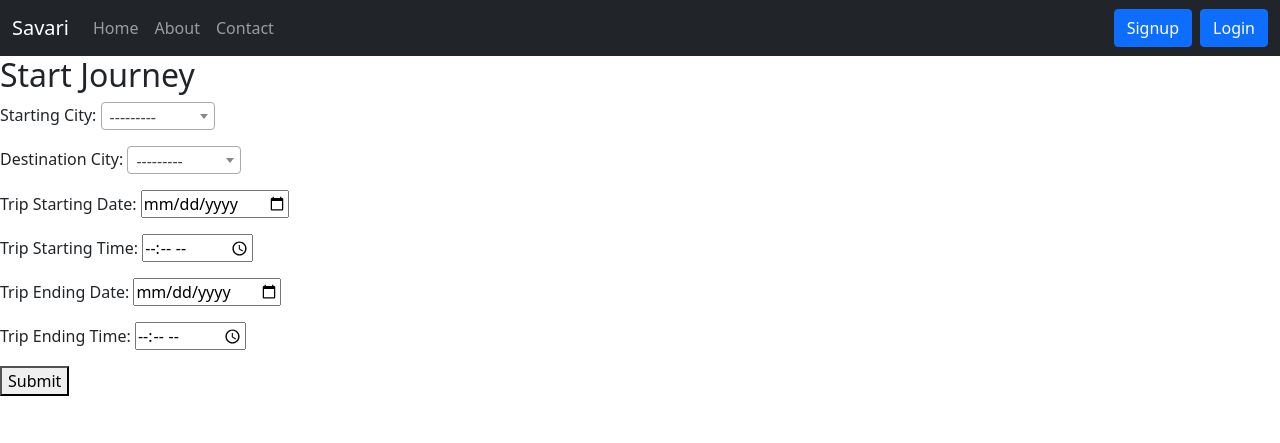
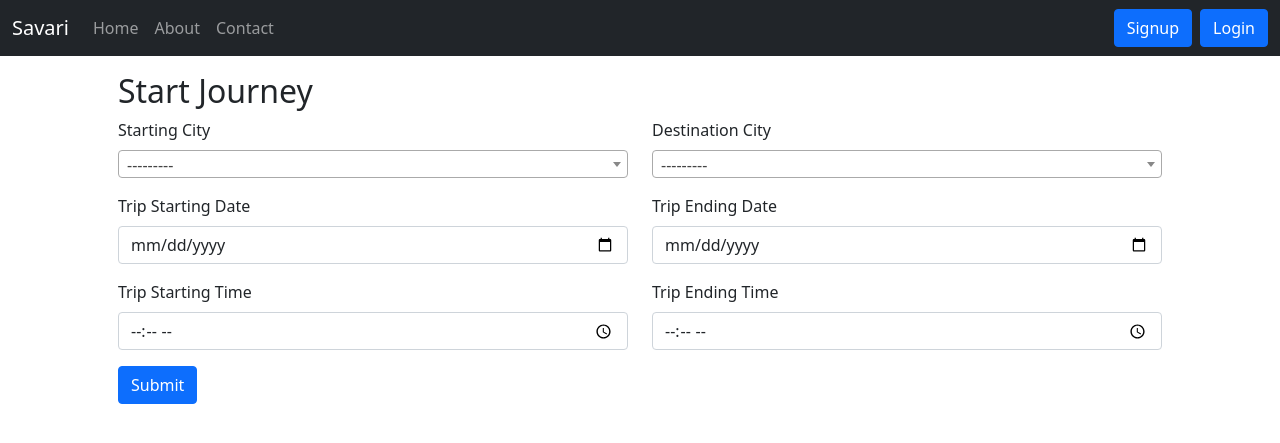
Before and after one commit to HrujulThumar22/Savari, a Django app: page /driver/start/ in a window 1280 px wide. Shown: the top 443 px of the page. Run offline with Django 3.2, Linux system fonts and the light colour scheme; data comes from the database, SQL or seed files in the repository; some libraries are stand-ins or nearby versions.

Commit message:
Add Bootstrap to start journey form

```diff
--- a/driver/forms.py
+++ b/driver/forms.py
@@ -3,6 +3,10 @@ from .models import DriverTrip
 from city.models import City
 
 class TripCreationForm(ModelForm):
+    def __init__(self, *args, **kwargs):
+        super(TripCreationForm, self).__init__(*args, **kwargs)
+        for visible in self.visible_fields():
+            visible.field.widget.attrs['class'] = 'form-control'
     class Meta:
         model=DriverTrip
         fields=['Starting_City','Destination_City','Trip_Starting_Date','Trip_Starting_Time','Trip_Ending_Date','Trip_Ending_Time']
--- a/driver/models.py
+++ b/driver/models.py
@@ -8,8 +8,8 @@ class DriverTrip(models.Model):
     Trip_Starting_Time=models.TimeField()
     Trip_Ending_Date=models.DateField()
     Trip_Ending_Time=models.TimeField()
-    DriverId=models.ForeignKey("userAccount.User", on_delete=models.CASCADE)
+    Driver=models.ForeignKey("userAccount.User", on_delete=models.CASCADE)
     isTripStarted=models.BooleanField(default=False)
 
     def __str__(self) -> str:
-        return self.DriverId.username+':'+self.Starting_City.name+'-'+self.Destination_City.name
+        return self.Driver.username+':'+self.Starting_City.name+'-'+self.Destination_City.name
--- a/driver/views.py
+++ b/driver/views.py
@@ -1,13 +1,16 @@
 from driver.forms import TripCreationForm
-from django.shortcuts import redirect, render
-
+from django.shortcuts import get_object_or_404, redirect, render
+from userAccount.models import User
 # Create your views here.
 def StartJourney(request):
     if request.method=="POST":
         form=TripCreationForm(request.POST)
+        user=get_object_or_404(User,pk=request.user.id)
         if form.is_valid():
-            form.save()
-            return redirect('user_home')
+            trip = form.save(commit=False)
+            trip.Driver=user
+            trip.save()
+            return redirect('home')
         else:
             return redirect('driver_start')
     form=TripCreationForm()
--- a/templates/driver/startjourney.html
+++ b/templates/driver/startjourney.html
@@ -3,12 +3,51 @@
 <link href="https://cdn.jsdelivr.net/npm/select2@4.1.0-rc.0/dist/css/select2.min.css" rel="stylesheet" />
 {% endblock headScripts %}
 {% block body %}
-    <h2>Start Journey</h2>
-    <form method="post">
-    {% csrf_token %}
-    {{form.as_p}}
-    <button type='submit'>Submit</button>
-    </form>
+    <div class="container my-3 px-5">
+        <h2>Start Journey</h2>
+        <form method="POST" action="{% url 'driver_start' %}">
+            {% csrf_token %}
+            <div class="row">
+                <div class="col-md-6">
+                    <div class="mb-3">
+                        <label for="exampleInputEmail1" class="form-label">{{form.Starting_City.label}}</label>
+                        {{form.Starting_City}}
+                    </div>
+                </div>
+                <div class="col-md-6">
+                    <div class="mb-3">
+                        <label for="exampleInputEmail1" class="form-label">{{form.Destination_City.label}}</label>
+                        {{form.Destination_City}}
+                    </div>
+                </div>
+                <div class="col-md-6">
+                    <div class="mb-3">
+                        <label for="exampleInputEmail1" class="form-label">{{form.Trip_Starting_Date.label}}</label>
+                        {{form.Trip_Starting_Date}}
+                    </div>
+                </div>
+                <div class="col-md-6">
+                    <div class="mb-3">
+                        <label for="exampleInputEmail1" class="form-label">{{form.Trip_Ending_Date.label}}</label>
+                        {{form.Trip_Ending_Date}}
+                    </div>
+                </div>
+                <div class="col-md-6">
+                    <div class="mb-3">
+                        <label for="exampleInputEmail1" class="form-label">{{form.Trip_Starting_Time.label}}</label>
+                        {{form.Trip_Starting_Time}}
+                    </div>
+                </div>
+                <div class="col-md-6">
+                    <div class="mb-3">
+                        <label for="exampleInputEmail1" class="form-label">{{form.Trip_Ending_Time.label}}</label>
+                        {{form.Trip_Ending_Time}}
+                    </div>
+                </div>
+            </div>
+            <button type="submit" class="btn btn-primary">Submit</button>
+        </form>
+    </div>
     <script src="https://code.jquery.com/jquery-3.6.0.min.js" integrity="sha256-/xUj+3OJU5yExlq6GSYGSHk7tPXikynS7ogEvDej/m4=" crossorigin="anonymous"></script>
     <script src="https://cdn.jsdelivr.net/npm/select2@4.1.0-rc.0/dist/js/select2.min.js"></script>
     <script>
```
Also changed, not shown: db.sqlite3, driver/migrations/0003_rename_driverid_drivertrip_driver.py (added).
